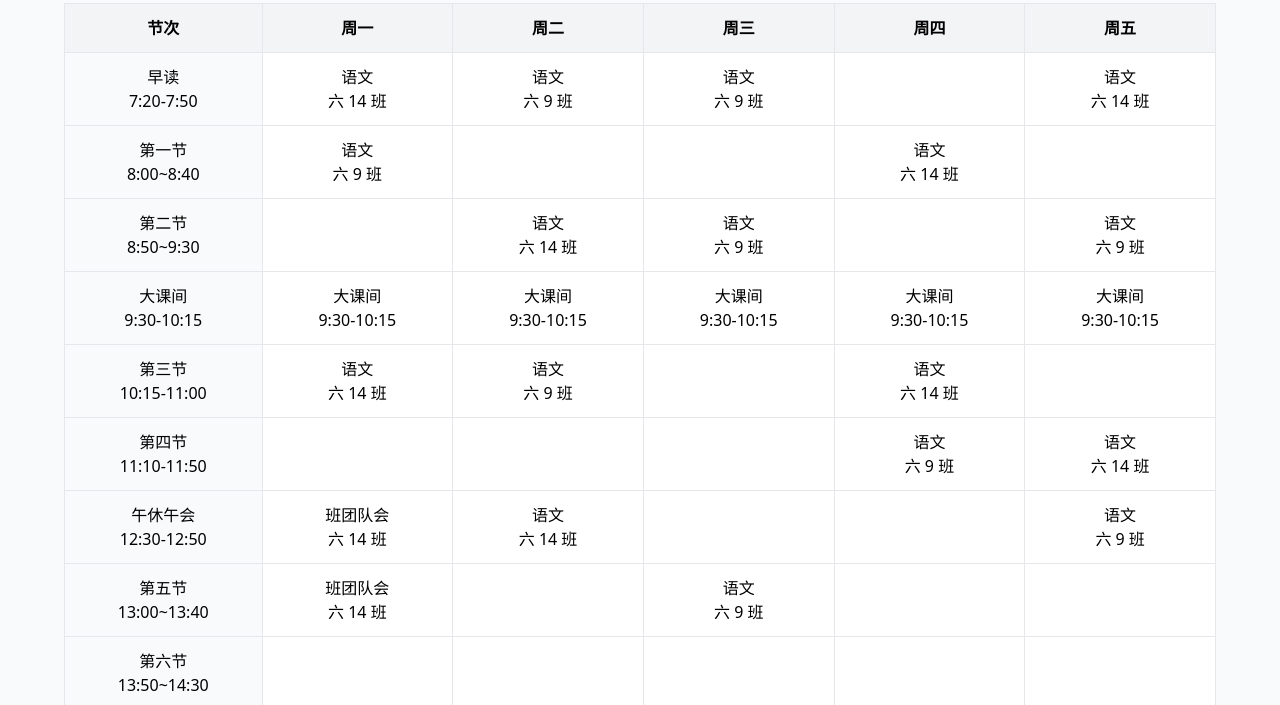
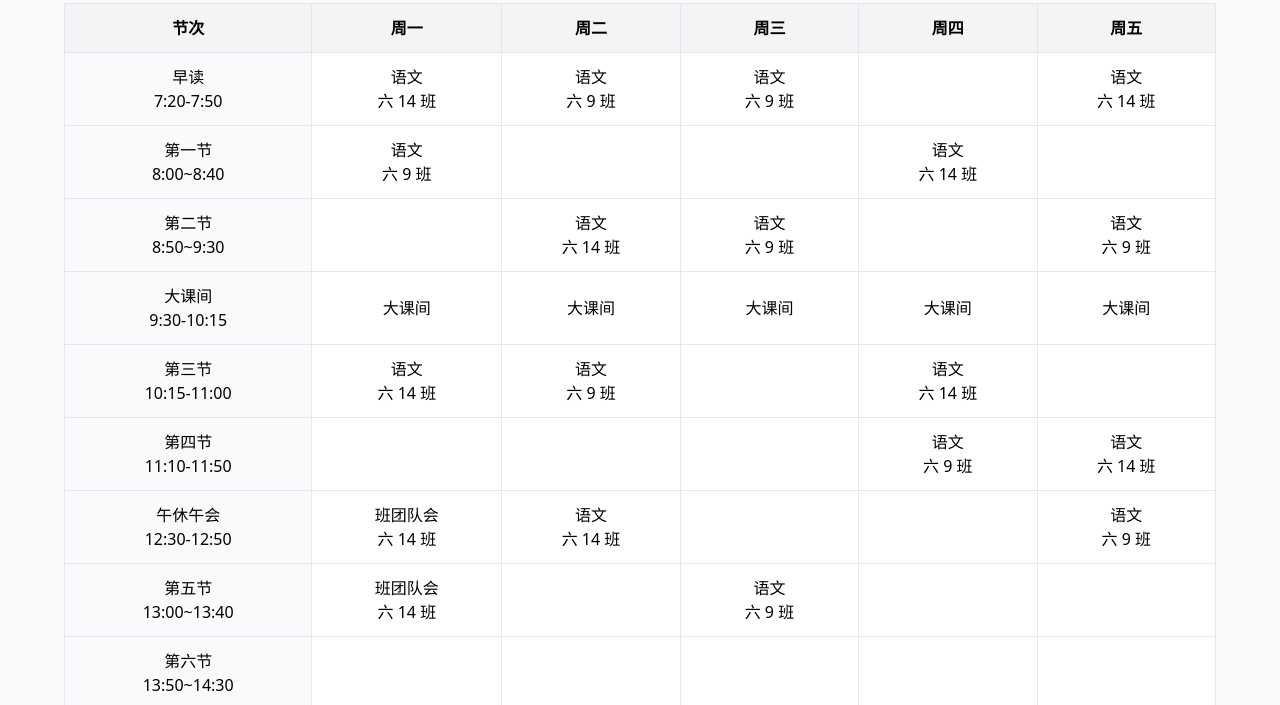
Before and after one commit to g4t2kfkhkt-coder/Teacher-Weekly-Arrangement, a plain HTML site: page index.html in a window 1280 px wide. Shown: the part 95-800 px from the top of the page. Drawn offline with nearby package versions, Linux system fonts and the light colour scheme.

Commit message:
Update index.html

```diff
--- a/index.html
+++ b/index.html
@@ -105,11 +105,11 @@
             ],
             // 3. 大课间 (已拆分，每天独立)
             [
-                { text: "大课间\n9:30-10:15", time: "9:30-10:15" },
-                { text: "大课间\n9:30-10:15", time: "9:30-10:15" },
-                { text: "大课间\n9:30-10:15", time: "9:30-10:15" },
-                { text: "大课间\n9:30-10:15", time: "9:30-10:15" },
-                { text: "大课间\n9:30-10:15", time: "9:30-10:15" }
+                { text: "大课间", time: "9:30-10:15" },
+                { text: "大课间", time: "9:30-10:15" },
+                { text: "大课间", time: "9:30-10:15" },
+                { text: "大课间", time: "9:30-10:15" },
+                { text: "大课间", time: "9:30-10:15" }
             ],
             // 4. 第三节
             [
@@ -153,11 +153,11 @@
             ],
             // 9. 大课间 (已拆分，每天独立)
             [
-                { text: "大课间\n14:30-15:00", time: "14:30-15:00" },
-                { text: "大课间\n14:30-15:00", time: "14:30-15:00" },
-                { text: "大课间\n14:30-15:00", time: "14:30-15:00" },
-                { text: "大课间\n14:30-15:00", time: "14:30-15:00" },
-                { text: "大课间\n14:30-15:00", time: "14:30-15:00" }
+                { text: "大课间", time: "14:30-15:00" },
+                { text: "大课间", time: "14:30-15:00" },
+                { text: "大课间", time: "14:30-15:00" },
+                { text: "大课间", time: "14:30-15:00" },
+                { text: "大课间", time: "14:30-15:00" }
             ],
             // 10. 第七节
             [
```
